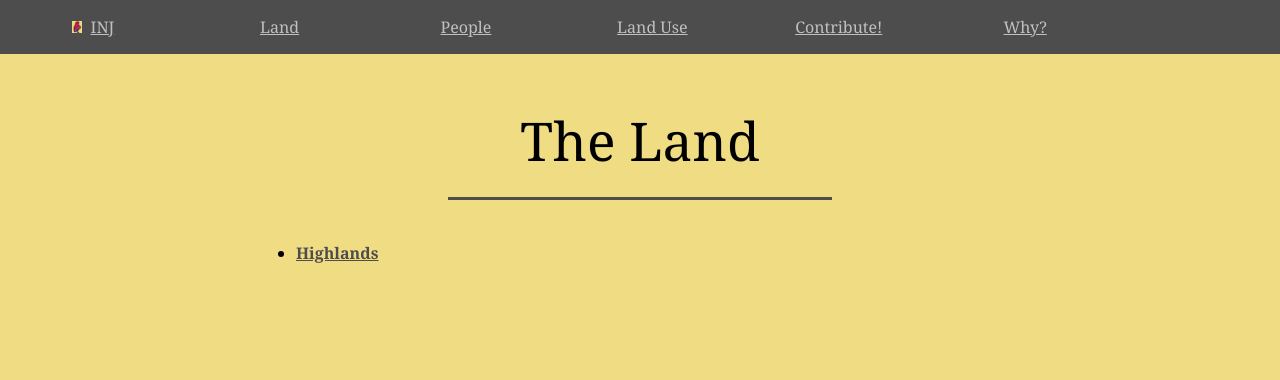
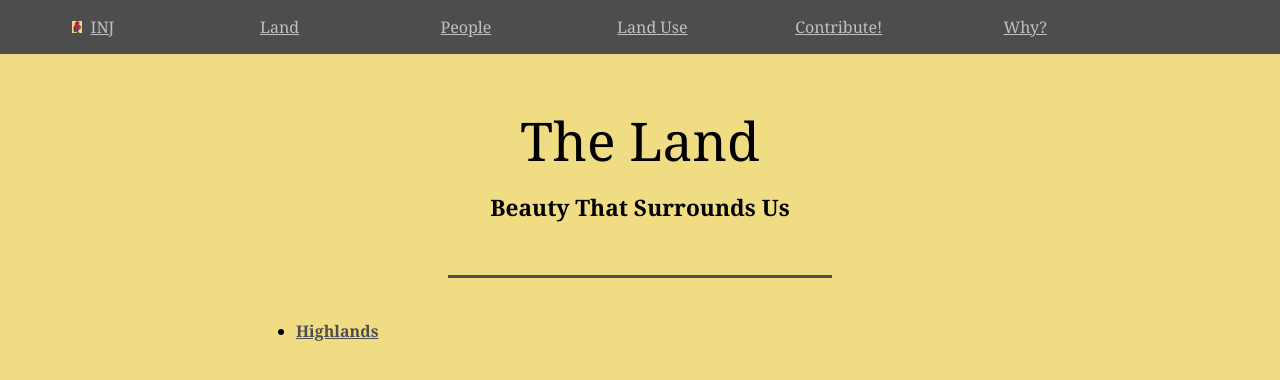
Before and after one commit to jonfried/oakafee.github.io, a Jekyll site: the page built from land.html, in a window 1280 px wide. Shown: the top 380 px of the page. Built offline with Jekyll 4.4.1, drawn with Linux system fonts in a browser that asks for light colours.

Commit message:
Update land.html

```diff
--- a/land.html
+++ b/land.html
@@ -1,6 +1,7 @@
 ---
 layout: post
 title: The Land
+subtitle: Beauty That Surrounds Us
 ---
 
 <ul>
```
